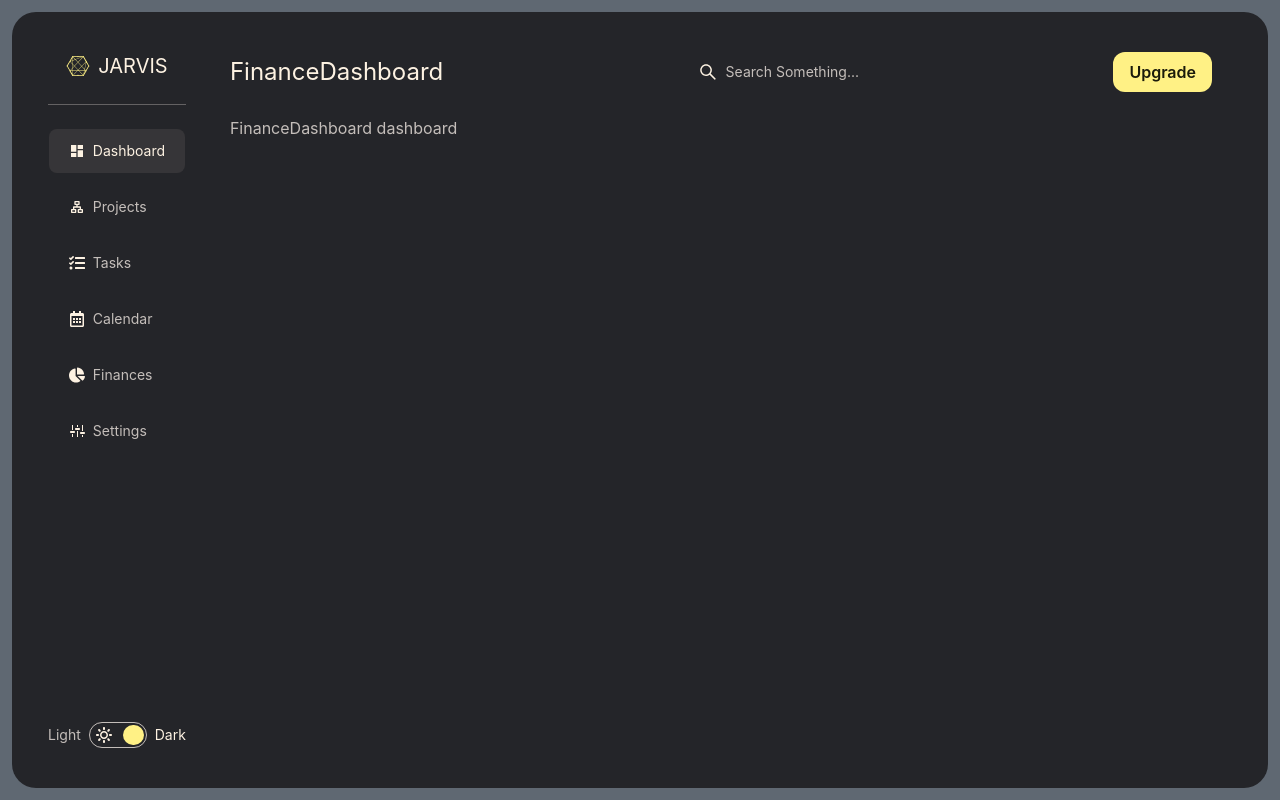
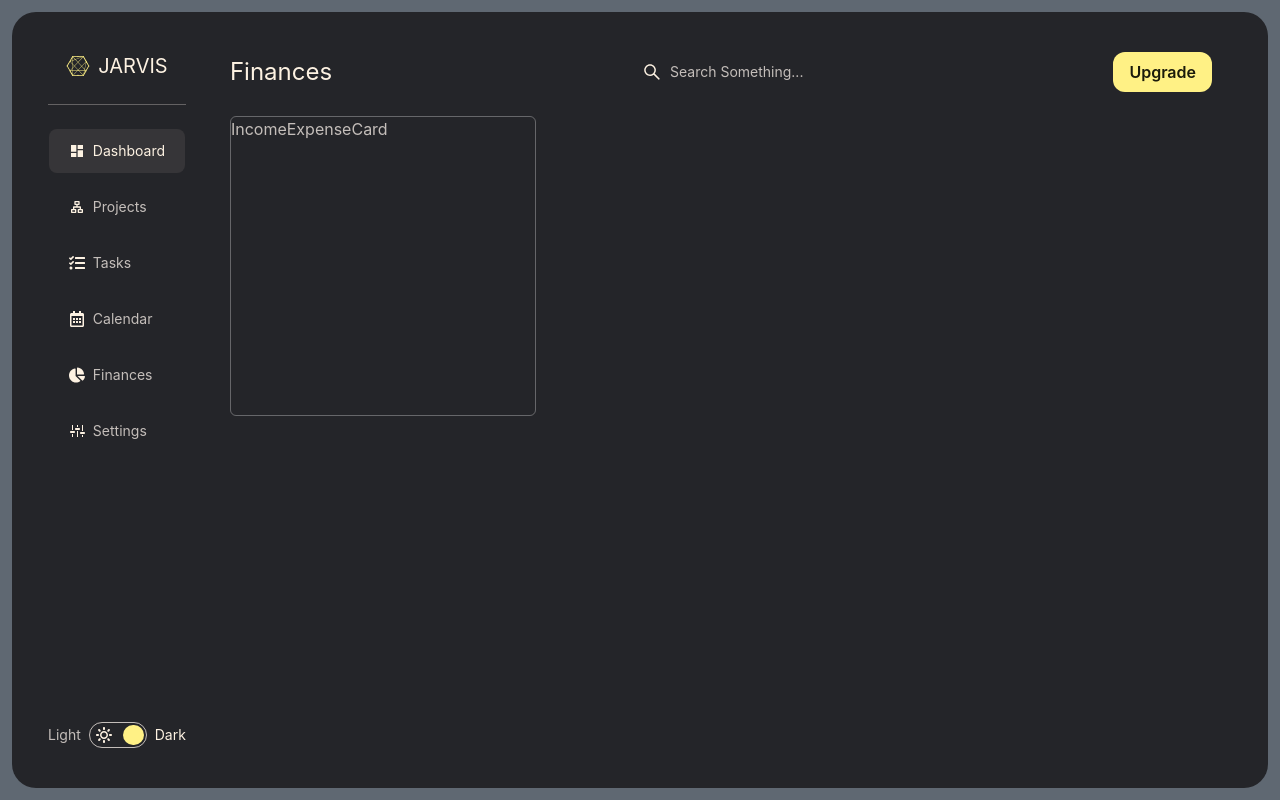
Before and after one commit to asi-isa/JARVIS, a React (Vite) app: page / in a window 1280 px wide. Built offline with nearby package versions, Linux system fonts and the light colour scheme.

Commit message:
card onClick

```diff
--- a/src/components/dashboard/Dashboard.tsx
+++ b/src/components/dashboard/Dashboard.tsx
@@ -12,7 +12,7 @@ const Dashboard = ({}: DashboardProps) => {
       <div className="h-full grid grid-rows-2 grid-cols-3 gap-8">
         <TaskCard />
         <ProjectCard />
-        <IncomeExpenseCard />
+        <IncomeExpenseCard onClick={() => console.log("show finances")} />
         <CalendarCard />
       </div>
     </Body>
--- a/src/components/dashboard/card/index.tsx
+++ b/src/components/dashboard/card/index.tsx
@@ -2,13 +2,17 @@ import { ReactNode } from "react";
 
 interface CardProps {
   styles?: React.HTMLAttributes<HTMLDivElement>["className"];
+  onClick?: () => void;
   children: ReactNode;
 }
 
-const Card = ({ styles, children }: CardProps) => {
+const Card = ({ styles, children, onClick }: CardProps) => {
   return (
     <div
-      className={`border border-white/30 rounded-md h-full w-full ${styles}`}
+      className={`border border-white/30 rounded-md h-full w-full ${styles} ${
+        onClick && "cursor-pointer"
+      }`}
+      onClick={onClick ?? undefined}
     >
       {children}
     </div>
--- a/src/components/finances/FinanceDashboard.tsx
+++ b/src/components/finances/FinanceDashboard.tsx
@@ -1,12 +1,15 @@
-import Body from "../dashboard/body";
+import DashboardBody from "../dashboard/body";
+import IncomeExpenseCard from "./IncomeExpenseCard";
 
 interface FinanceDashboardProps {}
 
 const FinanceDashboard = ({}: FinanceDashboardProps) => {
   return (
-    <Body title="FinanceDashboard">
-      <p>FinanceDashboard dashboard</p>
-    </Body>
+    <DashboardBody title="Finances">
+      <div className="h-full grid grid-rows-2 grid-cols-3 gap-8">
+        <IncomeExpenseCard onClick={() => console.log("open edit mode")} />
+      </div>
+    </DashboardBody>
   );
 };
 
--- a/src/components/finances/IncomeExpenseCard.tsx
+++ b/src/components/finances/IncomeExpenseCard.tsx
@@ -1,10 +1,12 @@
 import Card from "../dashboard/card";
 
-interface IncomeExpenseCardProps {}
+interface IncomeExpenseCardProps {
+  onClick?: () => void;
+}
 
-const IncomeExpenseCard = ({}: IncomeExpenseCardProps) => {
+const IncomeExpenseCard = ({ onClick }: IncomeExpenseCardProps) => {
   return (
-    <Card>
+    <Card onClick={onClick ?? undefined}>
       <div>
         <p>IncomeExpenseCard</p>
       </div>
```
